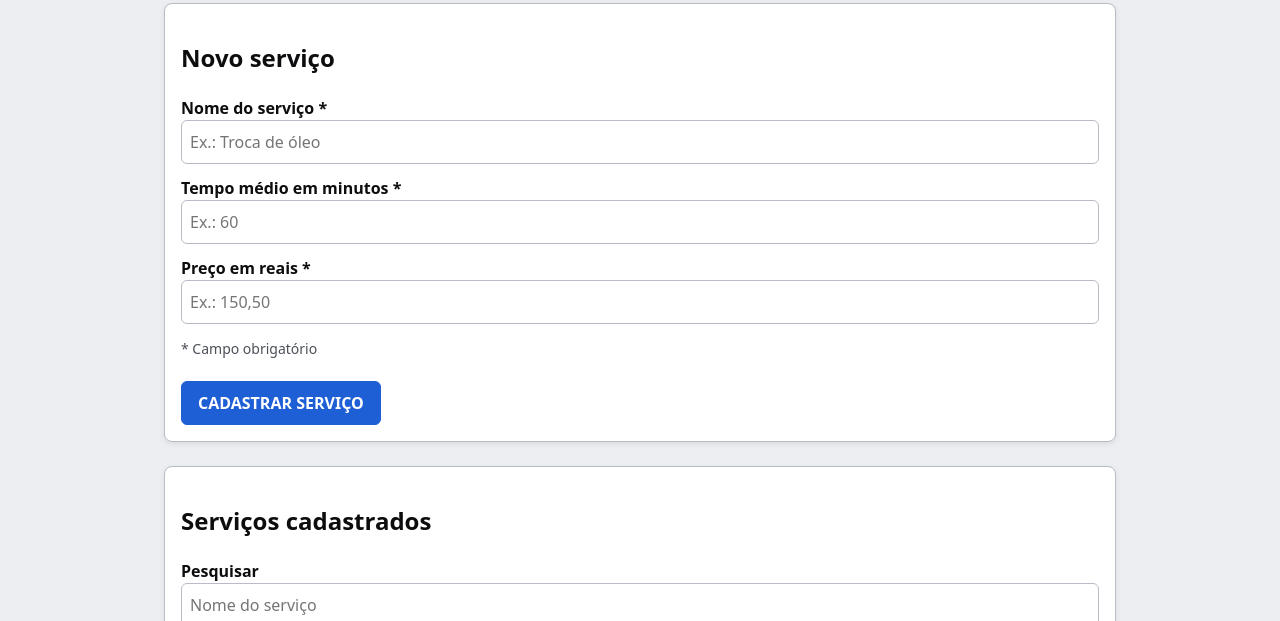
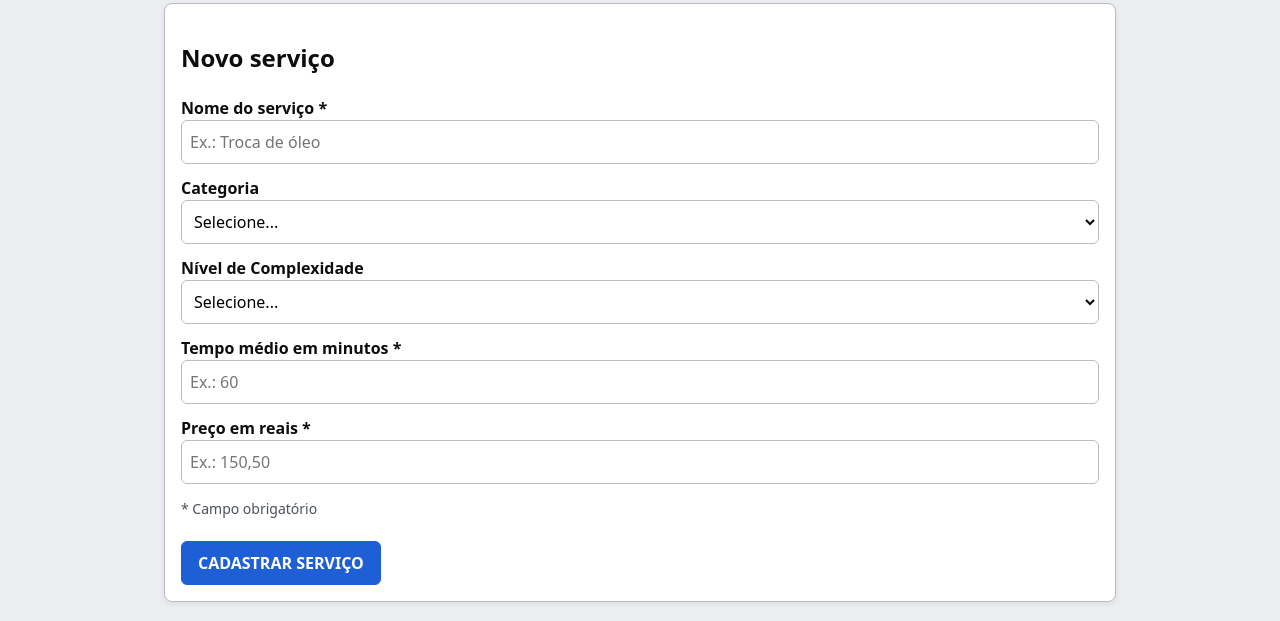
Before and after one commit to senac-ads-grupo-34/AutoAgenda, a plain HTML site: page servicos.html in a window 1280 px wide. Shown: the part 179-800 px from the top of the page. Drawn offline with Linux system fonts and the light colour scheme.

Commit message:
feat: adicionando seletores dos campos categoria e complexiade

```diff
--- a/servicos.html
+++ b/servicos.html
@@ -38,6 +38,29 @@
         <input type="text" id="servico-nome" required maxlength="60"
                placeholder="Ex.: Troca de óleo">
 
+        <label for="servico-categoria">Categoria</label>
+        <select id="servico-categoria" required>
+          <option value="">Selecione...</option>
+          <option value="Mecânica">Mecânica</option>
+          <option value="Elétrica">Elétrica</option>
+          <option value="Suspensão">Suspensão</option>
+          <option value="Freios">Freios</option>
+          <option value="Motor">Motor</option>
+          <option value="Funilaria">Funilaria</option>
+          <option value="Alinhamento e Balanceamento">Alinhamento e Balanceamento</option>
+          <option value="Revisão">Revisão</option>
+          <option value="Troca de Óleo">Troca de Óleo</option>
+          <option value="Ar-condicionado">Ar-condicionado</option>
+        </select>
+
+        <label for="servico-complexidade">Nível de Complexidade</label>
+        <select id="servico-complexidade" required>
+          <option value="">Selecione...</option>
+          <option value="Baixo">Baixo</option>
+          <option value="Médio">Médio</option>
+          <option value="Alto">Alto</option>
+        </select>
+
         <label for="servico-tempo">Tempo médio em minutos *</label>
         <input type="number" id="servico-tempo" required min="5" max="600" step="5"
                placeholder="Ex.: 60"
@@ -65,7 +88,10 @@
         <table>
           <thead>
             <tr>
+              <th scope="col">ID</th>
               <th scope="col">Serviço</th>
+              <th scope="col">Categoria</th>
+              <th scope="col">Complexidade</th>
               <th scope="col">Tempo médio</th>
               <th scope="col">Preço</th>
               <th scope="col">Ações</th>
```
